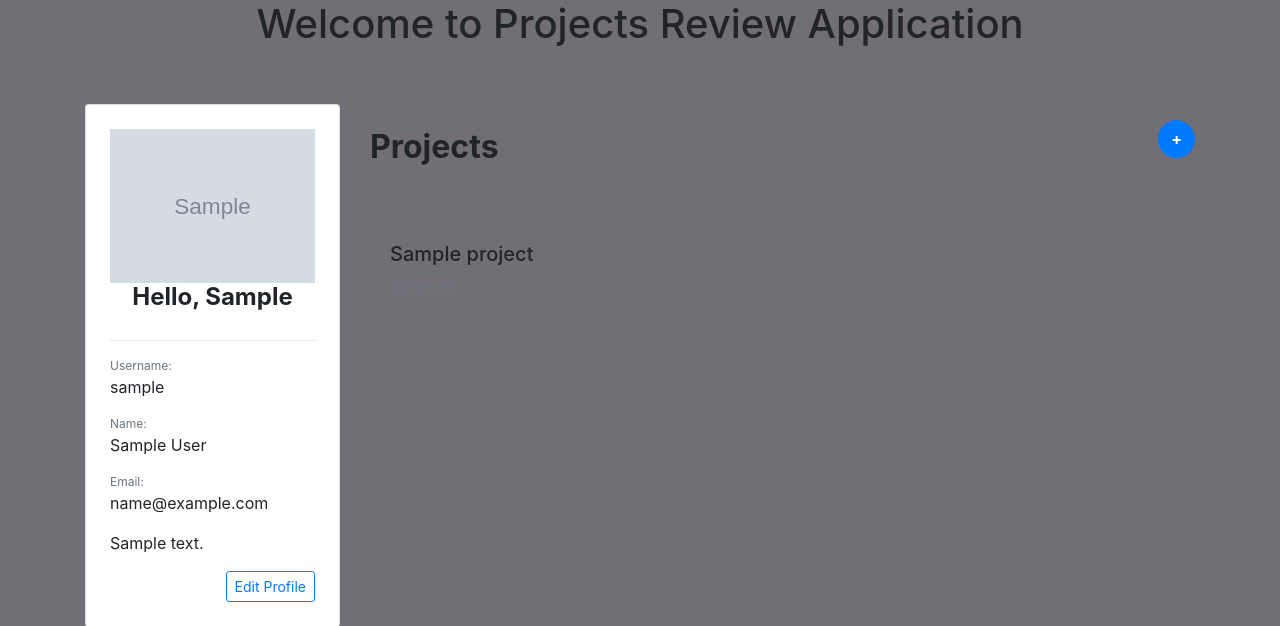
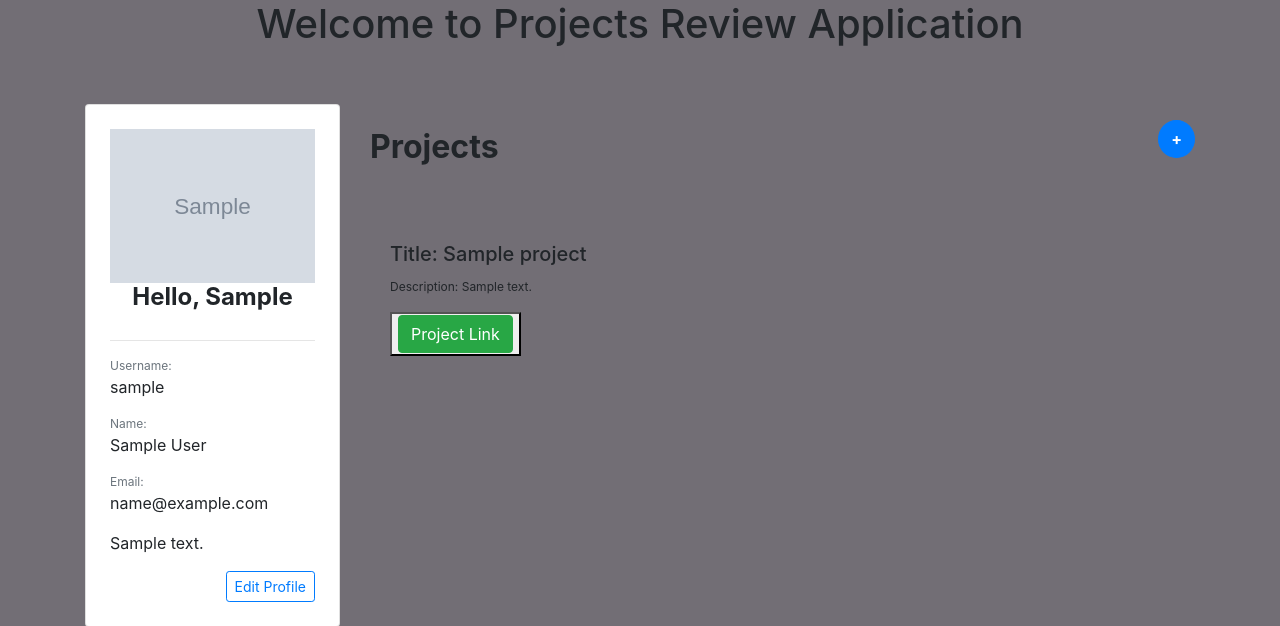
Before and after one commit to stephenndele/projects-app, a Django app: page /user/ in a window 1280 px wide. Shown: the part 56-682 px from the top of the page. Run offline with Django 3.2, Linux system fonts and the light colour scheme; a user stored in the database is signed in; tables that the repository leaves empty hold one stand-in row (values such as "Sample post"); grey boxes marked "Sample" are stand-in pictures; some libraries are stand-ins or nearby versions; some web fonts are replaced.

Commit message:
add clodinary branch

```diff
--- a/main/templates/main/user.html
+++ b/main/templates/main/user.html
@@ -46,8 +46,9 @@
 			                <div class="h-100">
 			                	<img src="{{ p.project_image.url }}" class="card-img-top" alt="{{ p.project_title }}" style="width: auto; height: 225px; object-fit: scale-down;">
 			                	<div class="card-body">
-			                  		<h5 class="card-title">{{ p.title }}</h5>
-			                    	<p class="card-text text-muted" style="font-size:12px">{{ p.description }}</p>
+			                  		<h5 class="card-title">Title: {{ p.title }}</h5>
+									<p class="card-text " style="font-size:12px">Description: {{ p.description }}</p>
+									<button type="button"> <a href='{{ p.link }}' class ="btn btn-success">Project Link</a></button>
 			                	</div>
 			              	</div>
 			            </div>
```
